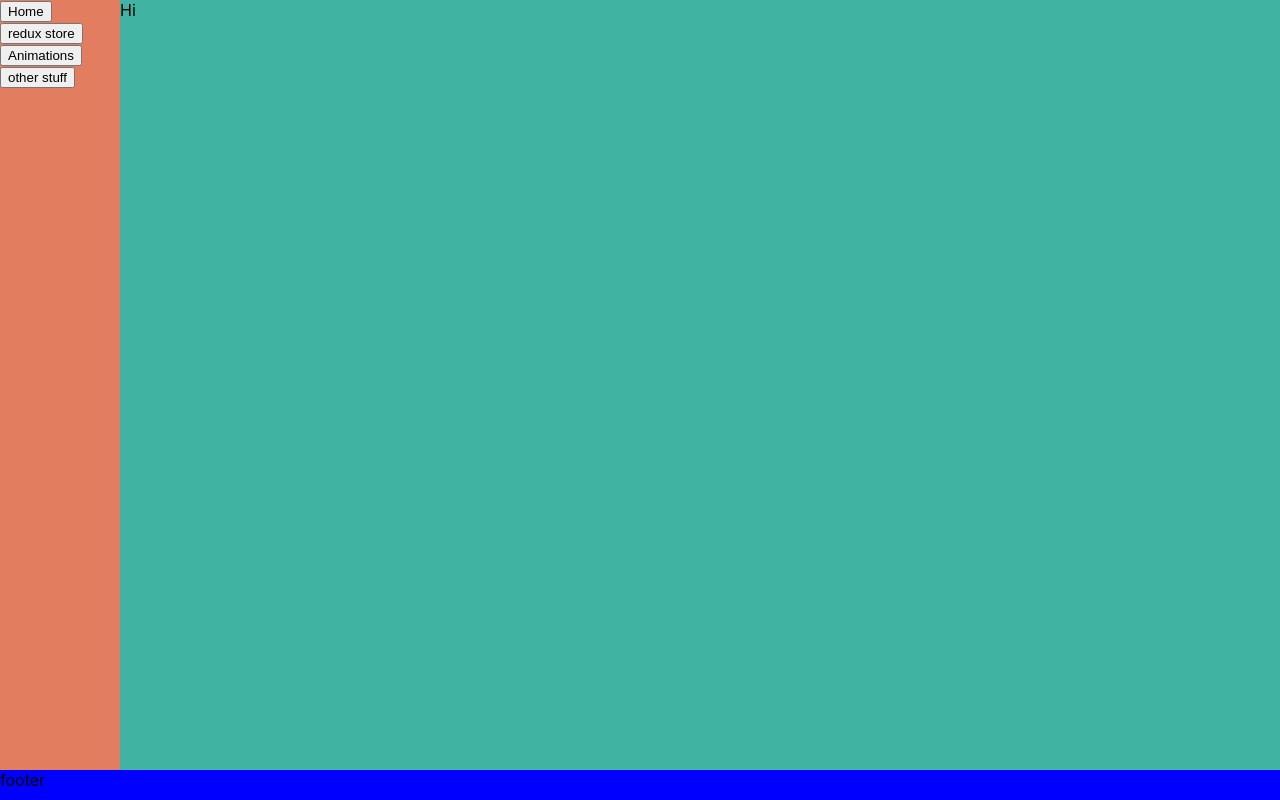
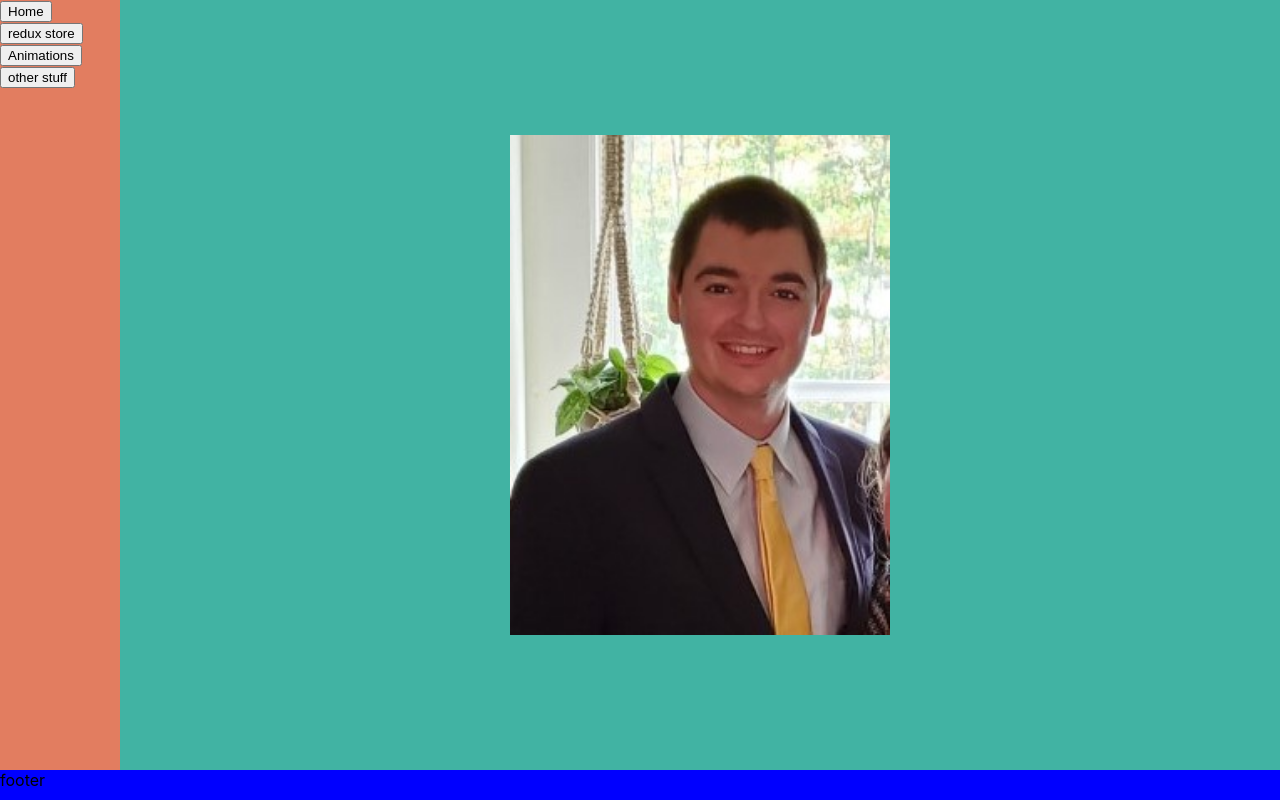
Before and after one commit to dancrump1/project1-2021, a React (Create React App) app: page / in a window 1280 px wide. Built offline with nearby package versions, Linux system fonts and the light colour scheme.

Commit message:
Stub home page with picture

```diff
--- a/src/App.js
+++ b/src/App.js
@@ -2,6 +2,7 @@ import ReduxDemonstration from "./ReduxDemonstration";
 import "./App.css";
 import { useState } from "react";
 import AnimationsDemonstration from "./AnimationsDemonstration";
+import Home from "./Home";
 
 // ROUTING
 const routes = [
@@ -33,7 +34,7 @@ function App() {
         </div>
       </section>
       <section className="body">
-        {currentRoute === "home" && <div>Hi</div>}
+        {currentRoute === "home" && <Home />}
         {currentRoute === "redux" && <ReduxDemonstration />}
         {currentRoute === "animations" && <AnimationsDemonstration />}
       </section>
--- /dev/null
+++ b/src/Home.css
@@ -0,0 +1,10 @@
+.pageContainer {
+    display: flex;
+    height: 100%;
+    justify-content: center;
+}
+
+.profilePhoto {
+    margin: auto 0;
+    height: 500px;
+}
--- /dev/null
+++ b/src/Home.js
@@ -0,0 +1,18 @@
+import PropTypes from 'prop-types';
+import React from 'react';
+import photo from './editedDecentPic.jpg'
+import './Home.css';
+
+const Home = () => {
+return (
+<div className="pageContainer">
+    <img src={photo} alt="something" className='profilePhoto' />
+</div>
+)
+};
+
+Home.propTypes = {
+
+};
+
+export default Home;
```
Also changed, not shown: src/editedDecentPic.jpg (added).
